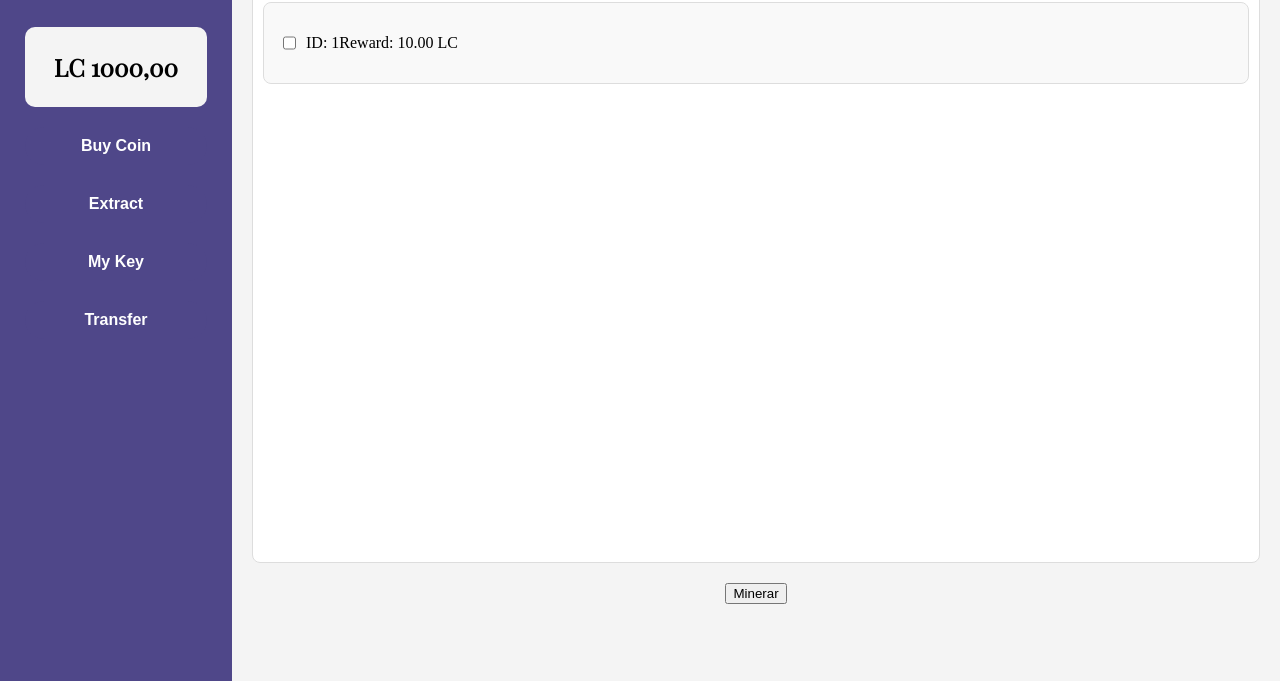
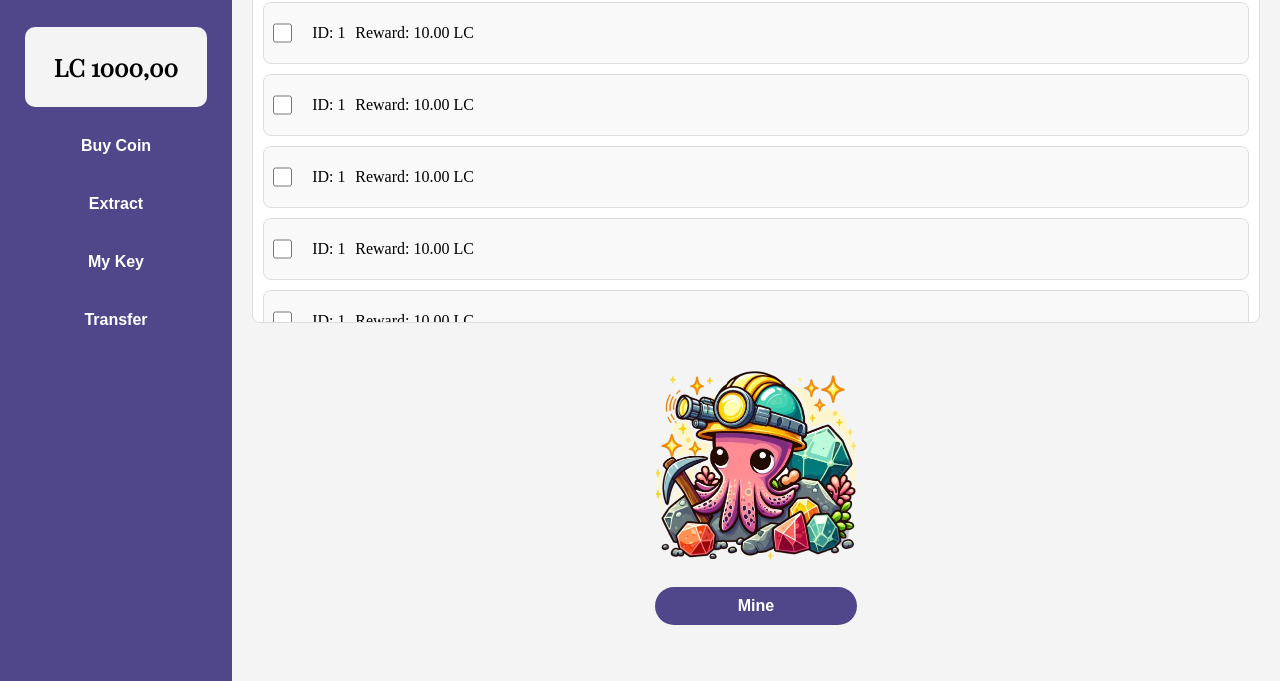
Before and after one commit to JcDev-124/LulaCoin, a plain HTML site: page front-end/dashboard.html in a window 1280 px wide. Shown: the part 119-800 px from the top of the page. Drawn offline with nearby package versions, Linux system fonts and the light colour scheme.

Commit message:
Essas horas

```diff
--- a/front-end/dashboard.html
+++ b/front-end/dashboard.html
@@ -34,13 +34,47 @@
                             <p>Reward: 10.00 LC</p>
                         </div>
 
+                        <div class="transaction">
+                            <input type="checkbox" class="transactionCheckbox">
+                            <p>ID: 1</p>
+                            <p>Reward: 10.00 LC</p>
+                        </div>
+
+                        <div class="transaction">
+                            <input type="checkbox" class="transactionCheckbox">
+                            <p>ID: 1</p>
+                            <p>Reward: 10.00 LC</p>
+                        </div>
+
+                        <div class="transaction">
+                            <input type="checkbox" class="transactionCheckbox">
+                            <p>ID: 1</p>
+                            <p>Reward: 10.00 LC</p>
+                        </div>
+
+                        <div class="transaction">
+                            <input type="checkbox" class="transactionCheckbox">
+                            <p>ID: 1</p>
+                            <p>Reward: 10.00 LC</p>
+                        </div>
+
+                        <div class="transaction">
+                            <input type="checkbox" class="transactionCheckbox">
+                            <p>ID: 1</p>
+                            <p>Reward: 10.00 LC</p>
+                        </div>
+
                     </div>
             </div>
 
 
+
             <div class="centered">
-                <button id="mineButton">Minerar</button>
+                <img src="Imagens/lulaMineradora.png" class="miner-lula">
             </div>
+
+            <button class="mine-button">Mine</button>
+
 
         </div>
 
--- a/front-end/styles.css
+++ b/front-end/styles.css
@@ -48,7 +48,7 @@ body {
 }
 
 .saldo{
-    font-size: 24px;
+    font-size: 3vh;
     font-weight: bolder;
 }
 
@@ -57,16 +57,17 @@ body {
     border-radius: 20px;
     width: 95%;
     margin-top: 20px;
+    justify-content: center;
     display: inline-block;
     padding: 10px 20px;
-    font-size: 16px;
+    font-size: 2vh;
     text-align: center;
     text-decoration: none;
     color: white;
     border: 0px solid white;
     font-weight: bolder;
     transition: background-color 0.3s ease;
-  }
+}
 
   .btn-side:hover {
     background-color: #FFFDED;
@@ -81,7 +82,7 @@ h1{
     overflow-y: auto;
 }
 
-.balance-container,
+.app-container,.balance-container,
 .centered,
 .transaction-container,
 .mine-button-container {
@@ -100,7 +101,7 @@ h1{
     border: 1px solid #ddd;
     border-radius: 8px;
     padding: 10px;
-    height: 80vh;
+    height: 50vh;
     overflow-y: auto;
 }
 
@@ -113,15 +114,16 @@ h1{
 .transaction {
     display: flex;
     flex-direction: row;
+    gap: 1%;
     margin-top: 10px;
-    padding: 15px;
+    padding: 5px;
     border: 1px solid #ddd;
     border-radius: 8px;
     background-color: #f9f9f9;
 }
 
 .transaction:hover{
-    background-color: #fce762;
+    background-color: #B7ADFF;
 }
 
 .btn-miners{
@@ -130,6 +132,30 @@ h1{
 
 .transactionCheckbox {
     margin-right: 10px;
+    width: 2%;
+}
+
+.miner-lula{
+    margin-top: 5vh;
+    width: 25vh;
+}
+
+.mine-button{
+
+    background-color: #4f4789;
+    border-radius: 20px;
+    width: 20%;
+    margin-top: 20px;
+    display: inline-block;
+    padding: 10px 20px;
+    font-size: 16px;
+    text-align: center;
+    text-decoration: none;
+    color: white;
+    border: 0px solid white;
+    font-weight: bolder;
+    transition: background-color 0.3s ease;
+
 }
 
 /*.transaction-details {
@@ -141,9 +167,7 @@ h1{
     flex: 1;
 }
 
-.mine-button-container {
-    margin-top: 20px;
-}
+
 
 button {
     padding: 10px;
@@ -153,7 +177,3 @@ button {
     border-radius: 4px;
     cursor: pointer;
 }*/
-
-#mineButton{
-    margin-top: 20px;
-}
```
Also changed, not shown: front-end/Imagens/lulaMineradora.png (added).
